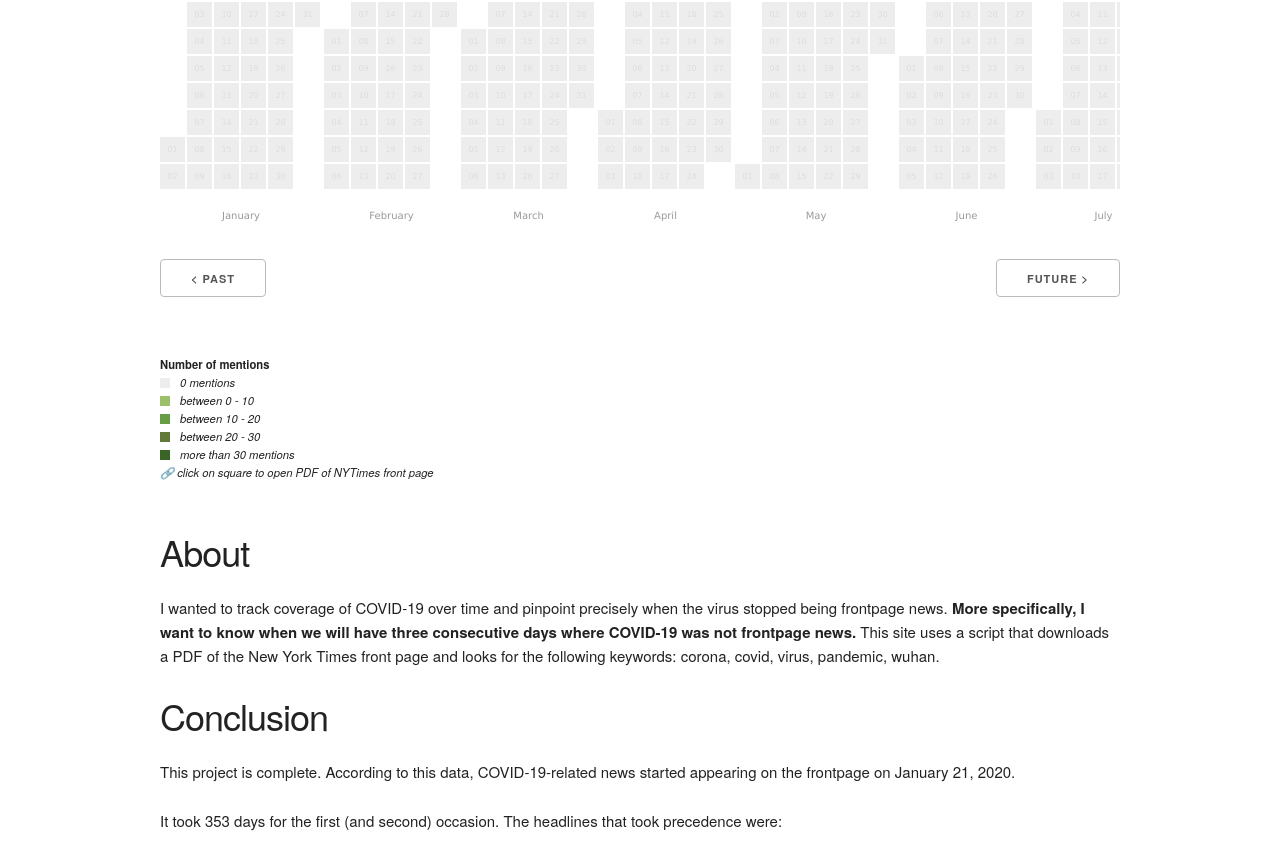
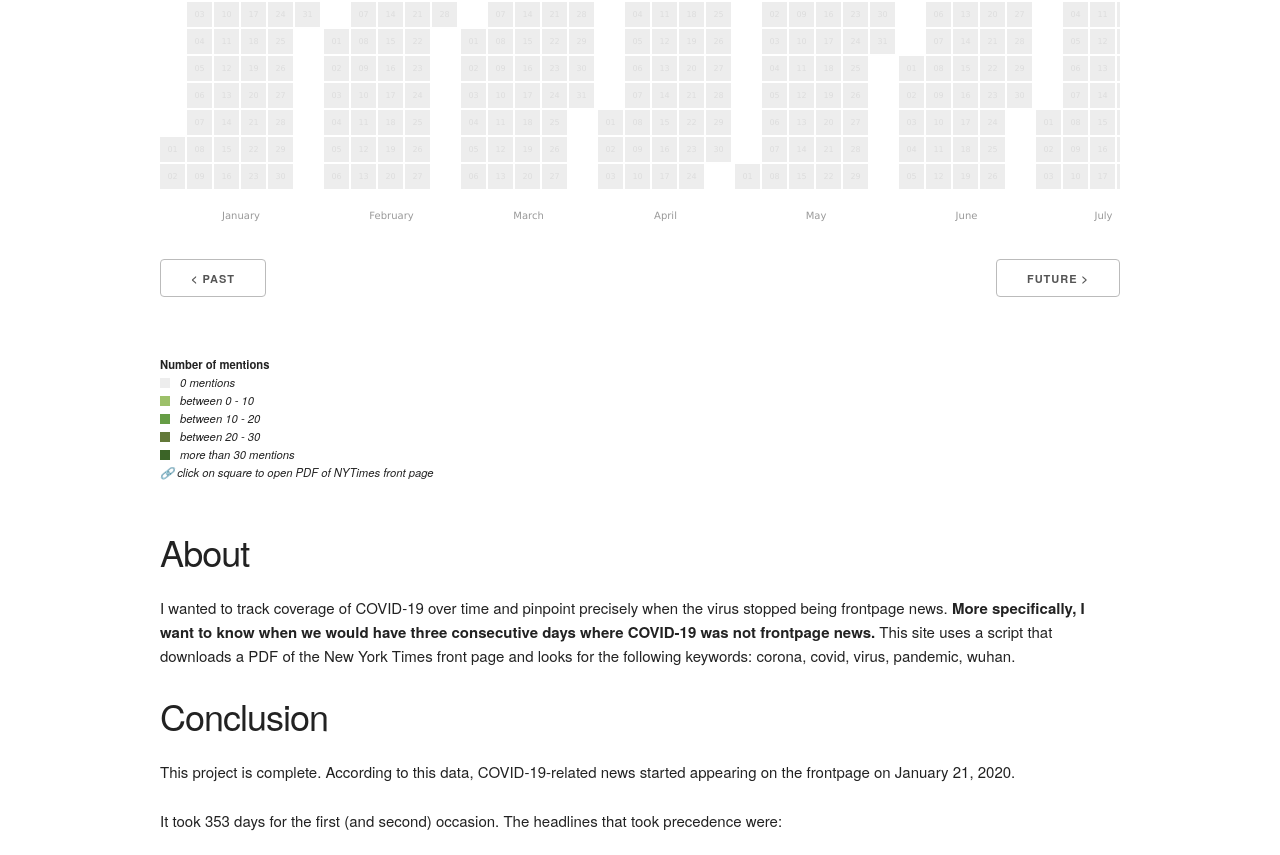
Before and after one commit to eddietejeda/nytimes-covid-frontpage, a plain HTML site: page index.html in a window 1280 px wide. Shown: the part 188-1043 px from the top of the page. Drawn offline with Linux system fonts and the light colour scheme; no server answers.

Commit message:
clean up language

```diff
--- a/index.html
+++ b/index.html
@@ -86,7 +86,7 @@
         <h3>About</h3>
         <p>
           I wanted to track coverage of COVID-19 over time and pinpoint precisely when the virus
-          stopped being frontpage news. <b>More specifically, I want to know when we will have three consecutive days
+          stopped being frontpage news. <b>More specifically, I want to know when we would have three consecutive days
           where COVID-19 was not frontpage news.</b> This site uses a script that downloads a PDF of
           the New York Times front page and looks for the following keywords: corona, covid, virus, pandemic, wuhan.
         </p>
```
